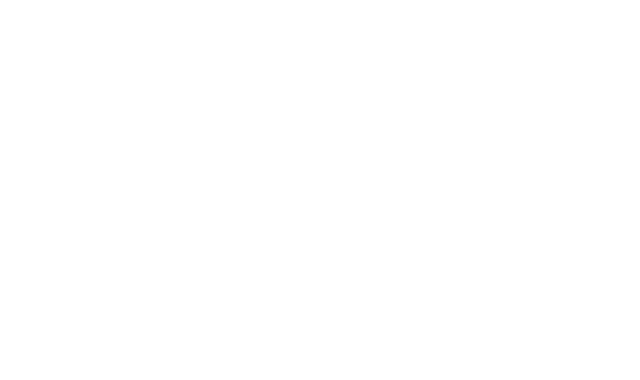
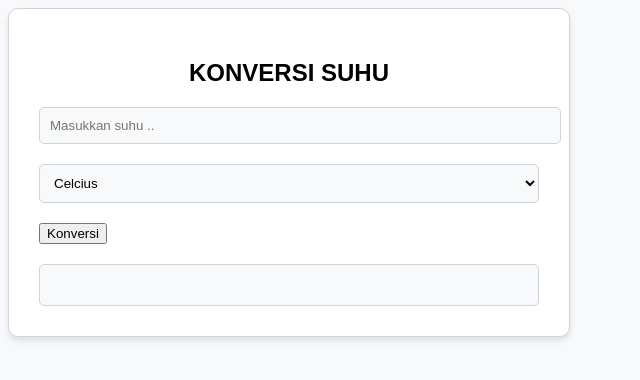
Before and after one commit to revou-fundamental-course/5-feb-24-Salmaamgwk, a plain HTML site: page index.html in a window 1280 px wide. Shown: the whole page, without its empty margins (0-640 px from the left). Drawn offline with Linux system fonts and the light colour scheme.

Commit message:
bismillah fix

```diff
--- a/css/style.css
+++ b/css/style.css
@@ -0,0 +1,54 @@
+body {
+    justify-content: center;
+    align-items: center;
+    font-family: Arial, sans-serif;
+    background-color: #f8f9fa;
+}
+
+.container {
+    width: 500px;
+    border: 1.5px solid #ced4da;
+    border-radius: 10px;
+    box-shadow: 0 4px 6px rgba(0, 0, 0, 0.1);
+    padding: 30px;
+    background-color: #ffffff;
+}
+
+h2 {
+    text-align: center;
+    margin-bottom: 20px;
+    color: #000000;
+}
+
+form {
+    margin-top: 20px;
+}
+
+label {
+    display: block;
+    margin-bottom: 10px;
+    color: #86888b;
+}
+
+input,
+select {
+    width: 100%;
+    padding: 10px;
+    margin-bottom: 20px;
+    border: 1px solid #ced4da;
+    border-radius: 5px;
+    background-color: #f8f9fa;
+}
+
+button:hover {
+    background-color: #868686;
+}
+
+#hasil-konversi {
+    margin-top: 20px;
+    border: 1px solid #ced4da;
+    border-radius: 5px;
+    padding: 20px;
+    background-color: #f8f9fa;
+    color: #495057;
+}
--- a/index.html
+++ b/index.html
@@ -1,11 +1,28 @@
 <!DOCTYPE html>
 <html lang="en">
+
 <head>
-    <meta charset="UTF-8">
-    <meta name="viewport" content="width=device-width, initial-scale=1.0">
-    <title>Document</title>
+    <meta charset="UTF-8" />
+    <meta name="viewport" content="width=device-width, initial-scale=1.0" />
+    <title>TUGAS REVOU</title>
+    <link rel="stylesheet" href="css/style.css" />
 </head>
+
 <body>
+    <div class="container">
+        <h2>KONVERSI SUHU</h2>
+        <form action="#">
+            <label for="suhu"></label>
+            <input type="number" id="suhu" name="suhu" placeholder="Masukkan suhu .." />
+            <select name="satuan" id="satuan">
+                <option value="celcius">Celcius</option>
+                <option value="fahrenheit">Fahrenheit</option>
+            </select>
+            <button type="submit">Konversi</button>
+        </form>
+        <div id="hasil-konversi"></div>
+    </div>
+    <script src="js/script.js"></script>
+</body>
 
-</body>
 </html>
--- a/js/script.js
+++ b/js/script.js
@@ -0,0 +1,29 @@
+const form = document.querySelector("form");
+const inputSuhu = document.querySelector("#suhu");
+const selectSatuan = document.querySelector("#satuan");
+const hasilKonversi = document.querySelector("#hasil-konversi");
+
+form.addEventListener("submit", (event) => {
+    event.preventDefault();
+
+    const suhu = parseFloat(inputSuhu.value);
+    const satuan = selectSatuan.value;
+
+    let hasil;
+
+    if (satuan === "celcius") {
+        hasil = konversiCelciusKeFahrenheit(suhu);
+        hasilKonversi.innerHTML = `${suhu}°C sama dengan ${hasil}°F`;
+    } else {
+        hasil = konversiFahrenheitKeCelcius(suhu);
+        hasilKonversi.innerHTML = `${suhu}°F sama dengan ${hasil}°C`;
+    }
+});
+
+function konversiCelciusKeFahrenheit(suhu) {
+    return (suhu * 9) / 5 + 32;
+}
+
+function konversiFahrenheitKeCelcius(suhu) {
+    return ((suhu - 32) * 5) / 9;
+}
```
